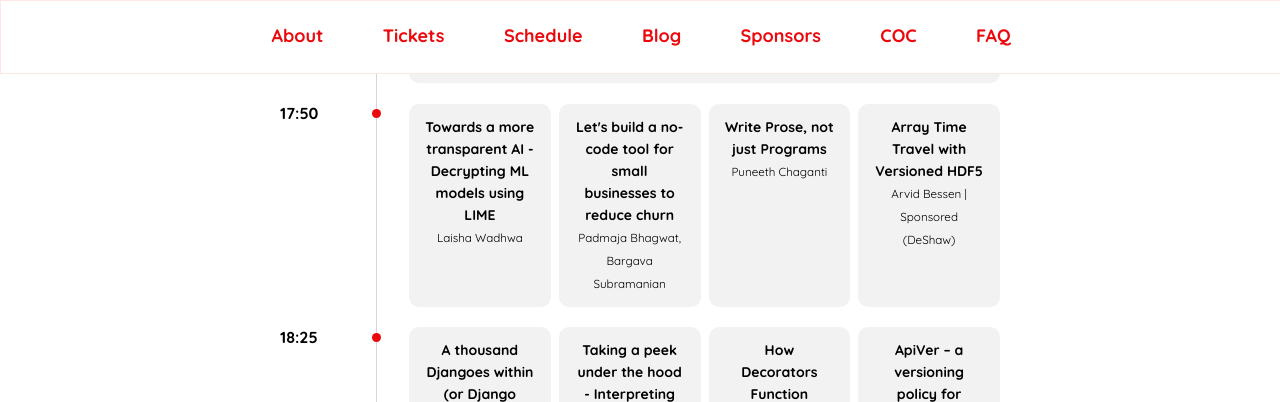
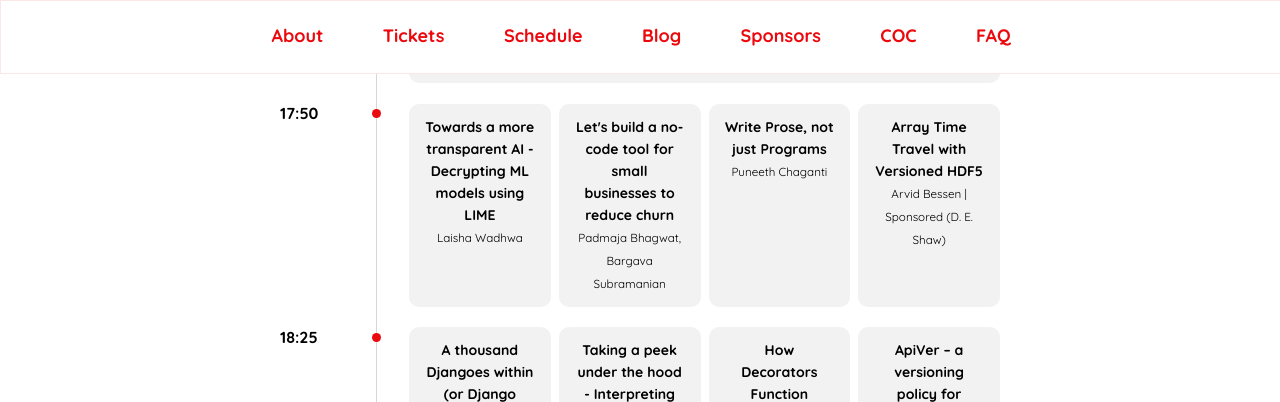
Before and after one commit to pythonindia/inpycon2020, a Jekyll site: the page built from index.md, in a window 1280 px wide and 900 px high, scrolled down 3481 px. Shown: the top 402 px of the window. Built offline with Jekyll 4.4.1, drawn with Linux system fonts in a browser that asks for light colours.

Commit message:
Correct references to D. E. Shaw
Signed-off-by: Nabarun Pal <pal.nabarun95@gmail.com>

```diff
--- a/_data/talks.yml
+++ b/_data/talks.yml
@@ -182,7 +182,7 @@
   track: Delhi
   date: 2nd Oct
   time: "17:50"
-  speaker: Arvid Bessen | Sponsored (DeShaw)
+  speaker: Arvid Bessen | Sponsored (D. E. Shaw)
   hyperlink:
   type: talk
   duration: 30
@@ -337,7 +337,7 @@
   track: Delhi
   date: 3rd Oct
   time: "14:10"
-  speaker: Stephen Payne | Sponsored (DeShaw)
+  speaker: Stephen Payne | Sponsored (D. E. Shaw)
   hyperlink:
   type: talk
   duration: 15
```
